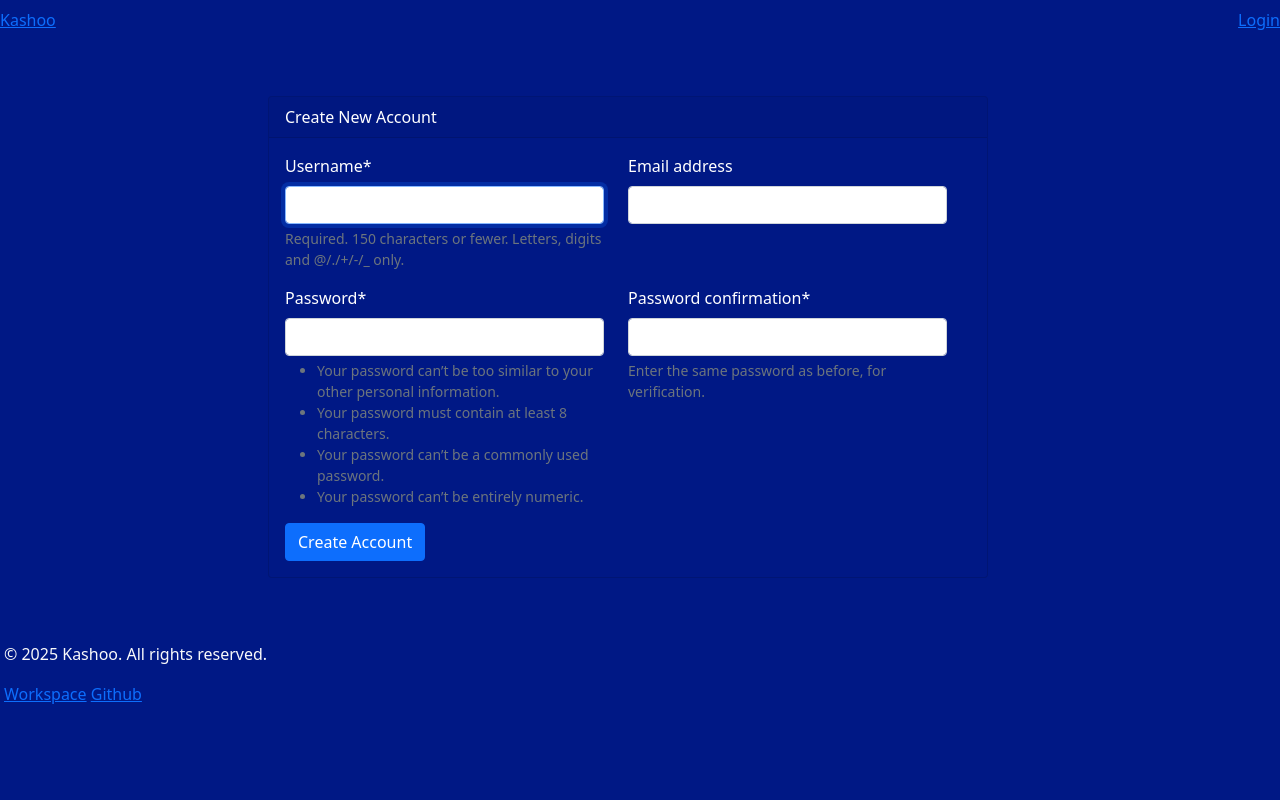
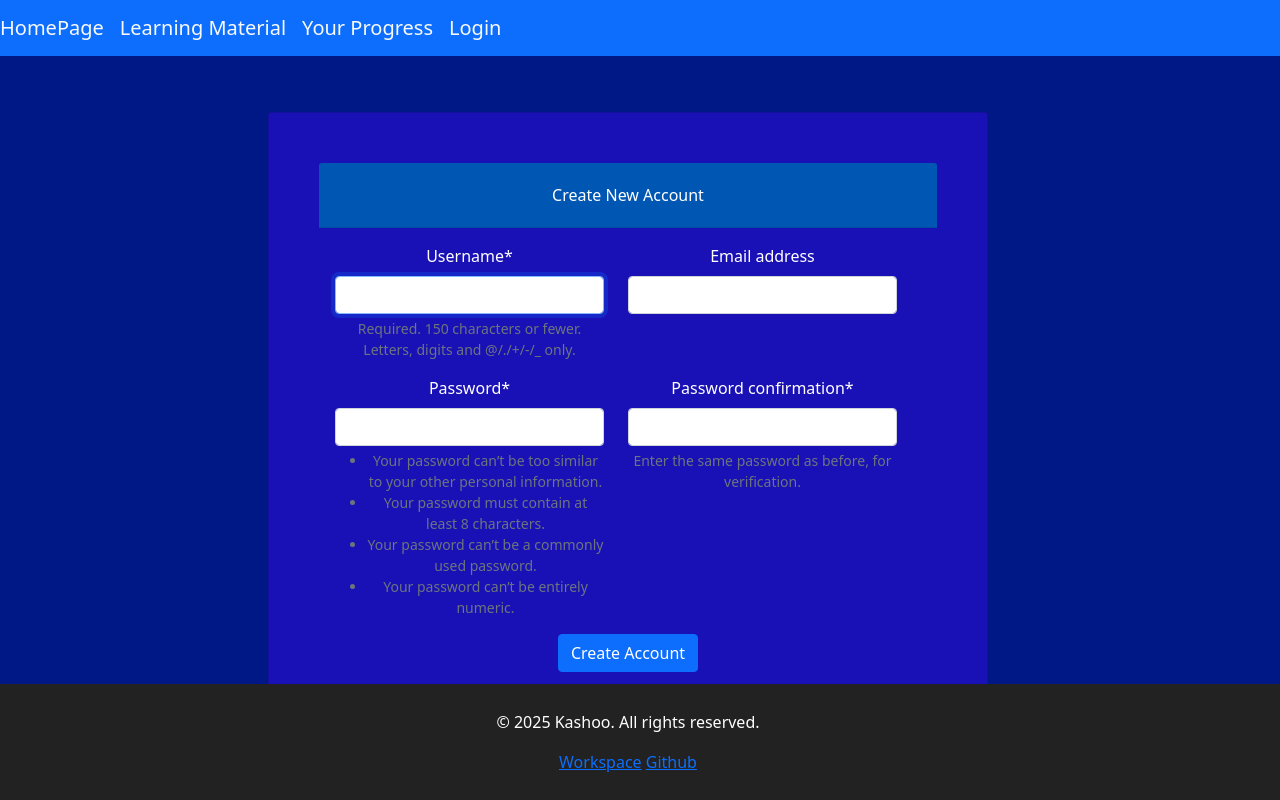
Before and after one commit to JLeFevre559/BACS487, a Django app: page /users/create/ in a window 1280 px wide. Run offline with Django 4.2, Linux system fonts and the light colour scheme; some libraries are stand-ins or nearby versions.

Commit message:
consolidated home page and navbar

```diff
--- a/application/web_app/cap_ace_web/templates/_footer.html
+++ b/application/web_app/cap_ace_web/templates/_footer.html
@@ -1,3 +1,4 @@
+<link rel="stylesheet" href="static/css/StyleSheet.css">
 <footer class="footer">
     <div class="row">
         <div class="col p-3">
@@ -6,7 +7,7 @@
   <div id="footer">
 
     <footer>
-      <p>&copy; 2025 Kashoo. All rights reserved.</p>
+      <p text-align="center">&copy; 2025 Kashoo. All rights reserved.</p>
     </footer>
   </div>
                 <a href="/" class="footer-button">Workspace</a>
--- a/application/web_app/cap_ace_web/templates/_navbar.html
+++ b/application/web_app/cap_ace_web/templates/_navbar.html
@@ -1,20 +1,22 @@
 {% load static %}
-<nav class="navbar-box">
-    <div class="navbar">
-        <div class="navbar-div">
-            <a href="{% url 'index' %}" class="navbar-button">
-                Kashoo<!--replace this with logo-->
-            </a>
-        </div>
+<nav class="navbar navbar-expand-sm navbar-dark bg-primary text-light">
+
+    <a class="navbar-brand text-light" href="/">HomePage</a>
+
+    <a class="navbar-brand text-light" href="/">Learning Material</a>
+
+    <a class="navbar-brand text-light" href="/">Your Progress</a>
+    </div>
         <div class="navbar-div">
             {% if user.is_authenticated %}
-                <a href="{% url 'user_detail' user.pk %}" class="navbar-button">{{ user.username }}</a>
+                <a class="navbar-brand text-light navbar-button" href="{% url 'user_detail' user.pk %}">{{ user.username }}</a>
                 {% if user.is_superuser %}
-                    <a href="{% url 'user_list' %}" class="navbar-button">User List</a>
+                    <a class="navbar-brand text-light navbar-button" href="{% url 'user_list' %}" class="navbar-button">User List</a>
                 {% endif %}
             {% else %}
-                <a href="{% url 'login' %}" class="navbar-button">Login</a>
+                <a class="navbar-brand text-light navbar-button" href="{% url 'login' %}" class="navbar-button">Login</a>
             {% endif %}
-        </div>
     </div>
+
+
 </nav>
--- a/application/web_app/cap_ace_web/templates/theme.html
+++ b/application/web_app/cap_ace_web/templates/theme.html
@@ -41,7 +41,7 @@
         <h1 class="text-primary">
         </h1>
         {% block content %}
-        <h2>No Block Defined</h2>
+        {%include 'home_dashboard.html'%}
         {% endblock content %}
     </div>
 
--- a/application/web_app/cap_ace_web/urls.py
+++ b/application/web_app/cap_ace_web/urls.py
@@ -1,14 +1,12 @@
 # example/urls.py
 from django.urls import path, include
-from .views import (
-    Index,
-    UserListView, UserCreateView, UserDetailView, UserUpdateView, UserDeleteView,
-)
+from .views import  Index, UserListView, UserCreateView, UserDetailView, UserUpdateView, UserDeleteView, HomeView
 from django.contrib.auth import views as auth_views
 from django.contrib import admin
 
 urlpatterns = [
-    path("", Index.as_view(), name="index"),
+    #path("", Index.as_view(), name="index"),
+    path("", HomeView.as_view(), name="home"),
     path('users/', UserListView.as_view(), name='user_list'),
     path('users/create/', UserCreateView.as_view(), name='user_create'),
     path('users/<int:pk>/', UserDetailView.as_view(), name='user_detail'),
--- a/application/web_app/cap_ace_web/views.py
+++ b/application/web_app/cap_ace_web/views.py
@@ -14,10 +14,8 @@ User = get_user_model()
 class Index(TemplateView):
     template_name = "index.html"
 
-class LearningDetailView(TemplateView):
-    template_name = 'learndash/detail.html'
-    # model = Photo
-    # context_object_name = 'photo'
+class HomeView(TemplateView):
+    template_name = 'theme.html'
 
 class UserCreateView(CreateView):
     model = User
--- a/application/web_app/static/css/StyleSheet.css
+++ b/application/web_app/static/css/StyleSheet.css
@@ -6,6 +6,7 @@
   --quaternary-color-dark-mode: #ff0000;
   --bs-blue: #001885;
   --bs-light: #ffffff;
+  --bs-card: #0056b3;
 }
 *{
   max-width: 100%;
@@ -17,8 +18,10 @@ nav {
 
 }
 .content {
-  color:  #1911b5;
+  text-align: center;
+  margin: 40px;
 }
+
 .bg-dark {
   --bs-bg-opacity: 1;
   /* this is labeled !important to override bootstrap */
@@ -27,7 +30,26 @@ nav {
 .card {
   background-color: var(--bs-blue);
   color:var(--bs-light);
+  margin: auto;
+  padding: 50px;
+  background-color: #1911b5;
+  text-align: center;
 }
 .table, th, td {
   color:var(--bs-light)
 }
+.card-header {
+  background-color:var(--bs-card);
+  color:var(--bs-light);
+  text-align: center;
+  padding: 20px;
+}
+.footer {
+  text-align: center;
+  padding: 10px;
+  background-color: #222;
+  color: white;
+  position: fixed;
+  width: 100%;
+  bottom: 0;
+}
```
Also changed, not shown: application/web_app/cap_ace_web/templates/home_dashboard.html (added, +26 -0 lines).
